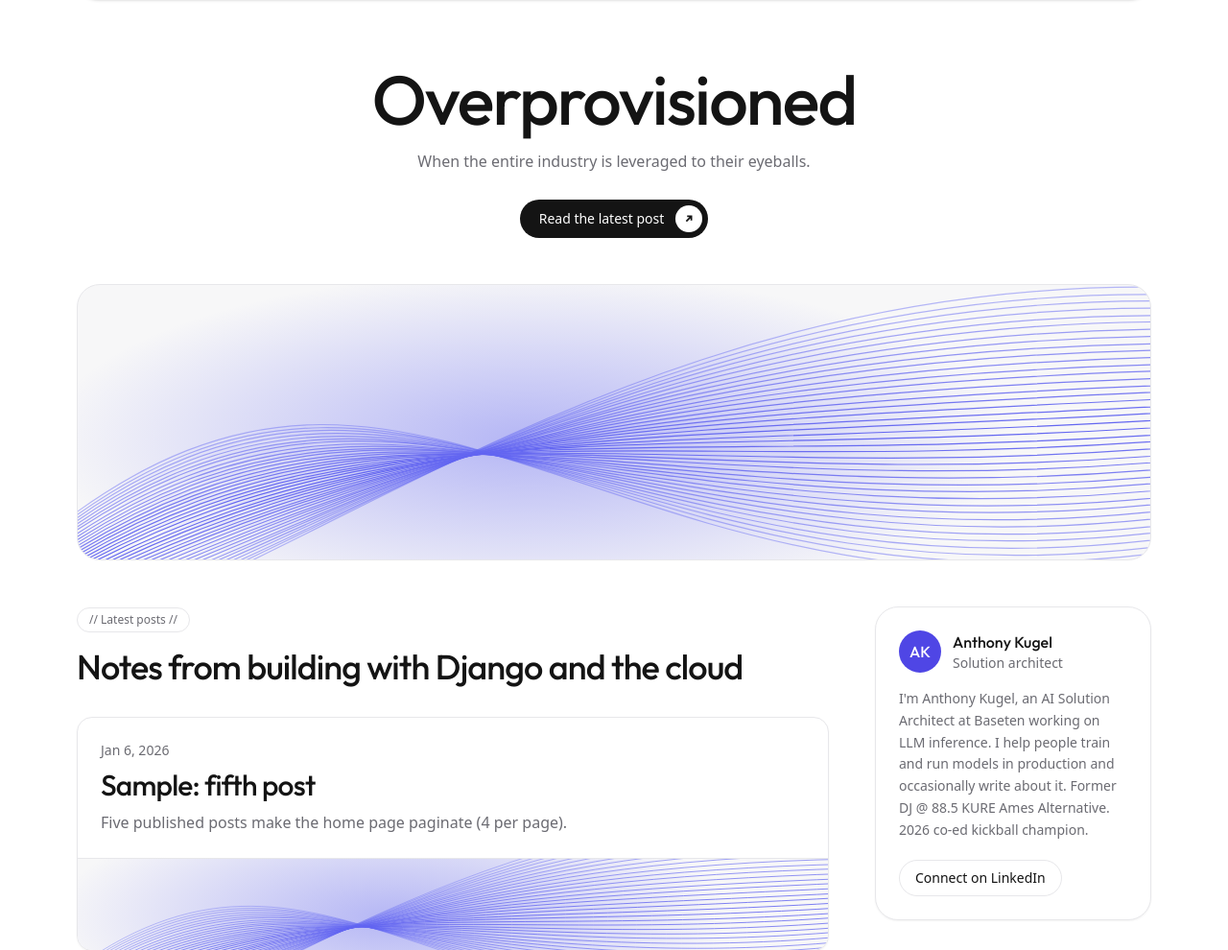
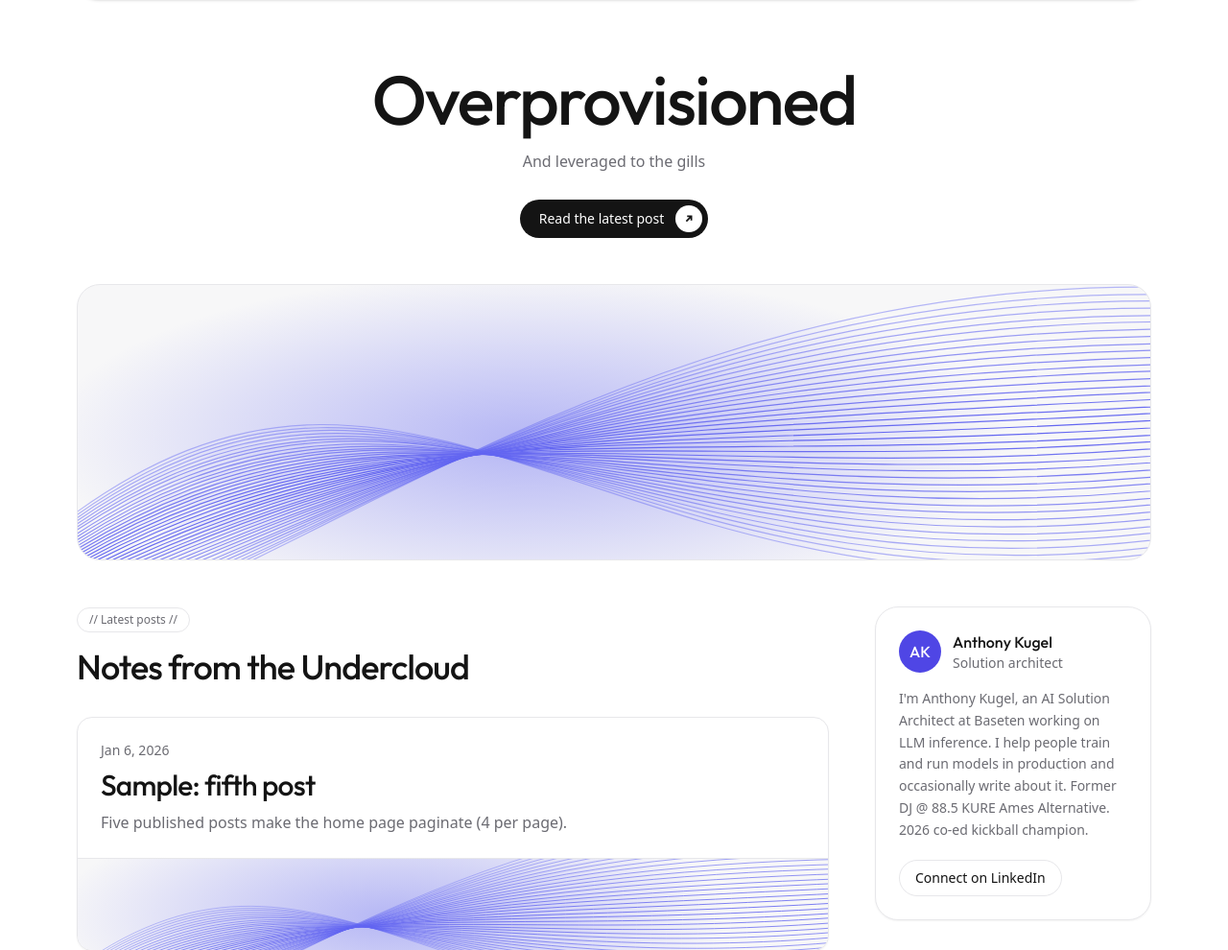
Before and after one commit to aokugel/Django-Blog-Website, a Django app: page / in a window 1280 px wide. Shown: the part 66-1056 px from the top of the page at 96% size. Run offline with Django 3.2, Linux system fonts and the light colour scheme; data comes from the database, SQL or seed files in the repository; style sheets or scripts are compiled from the project's sources.

Commit message:
tweaking headline

```diff
--- a/templates/index.html
+++ b/templates/index.html
@@ -5,7 +5,7 @@
 {% if not page_obj.has_previous %}
 <section class="mx-auto w-full max-w-6xl px-4 pt-16 text-center motion-safe:animate-rise sm:pt-20">
   <h1 class="font-display text-5xl font-medium tracking-tight sm:text-7xl">Overprovisioned</h1>
-  <p class="mx-auto mt-4 max-w-md text-muted">When the entire industry is leveraged to their eyeballs.</p>
+  <p class="mx-auto mt-4 max-w-md text-muted">And leveraged to the gills</p>
   {% with latest=post_list.0 %}{% if latest %}
   <a href="{% url 'post_detail' latest.slug %}" class="mt-7 inline-flex items-center gap-3 rounded-full bg-primary py-1.5 pr-1.5 pl-5 text-sm font-medium text-primary-ink hover:opacity-90">
     Read the latest post
@@ -23,7 +23,7 @@
 
 {% block content %}
 <p class="inline-block rounded-full border border-border px-3 py-1 text-xs text-muted">// Latest posts //</p>
-<h2 class="mt-4 font-display text-3xl font-medium tracking-tight sm:text-4xl">Notes from building with Django and the cloud</h2>
+<h2 class="mt-4 font-display text-3xl font-medium tracking-tight sm:text-4xl">Notes from the Undercloud</h2>
 
 <ol class="mt-8 grid gap-4 sm:grid-cols-2">
   {% for post in post_list %}
```
